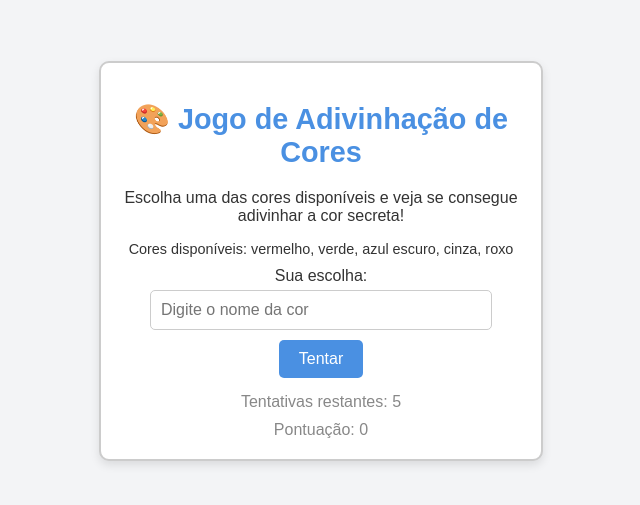
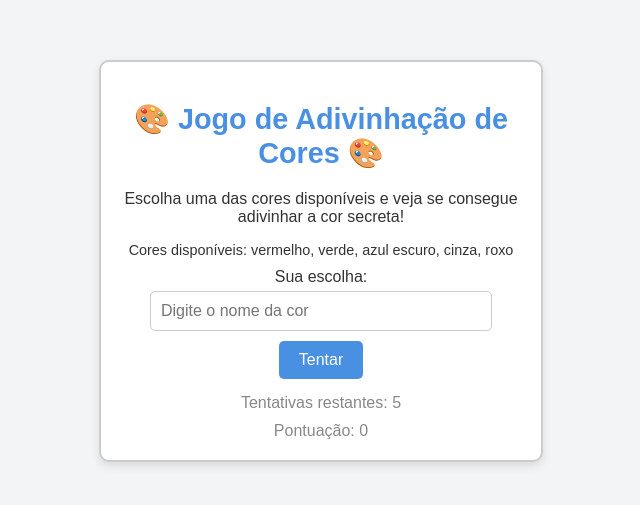
Before and after one commit to LucasCardosoBr/Projeto-C3, a plain HTML site: page index.html in a window 1280 px wide. Shown: the part 139-644 px from the top of the page, without its empty margins (319-959 px from the left). Drawn offline with Linux system fonts and the light colour scheme.

Commit message:
index.html

```diff
--- a/index.html
+++ b/index.html
@@ -8,7 +8,7 @@
 </head>
 <body>
   <main class="container">
-    <h1>🎨 Jogo de Adivinhação de Cores</h1>
+    <h1>🎨 Jogo de Adivinhação de Cores 🎨</h1>
     <p>Escolha uma das cores disponíveis e veja se consegue adivinhar a cor secreta!</p>
     <div id="availableColors"></div>
     <label for="userColor">Sua escolha:</label>
```
